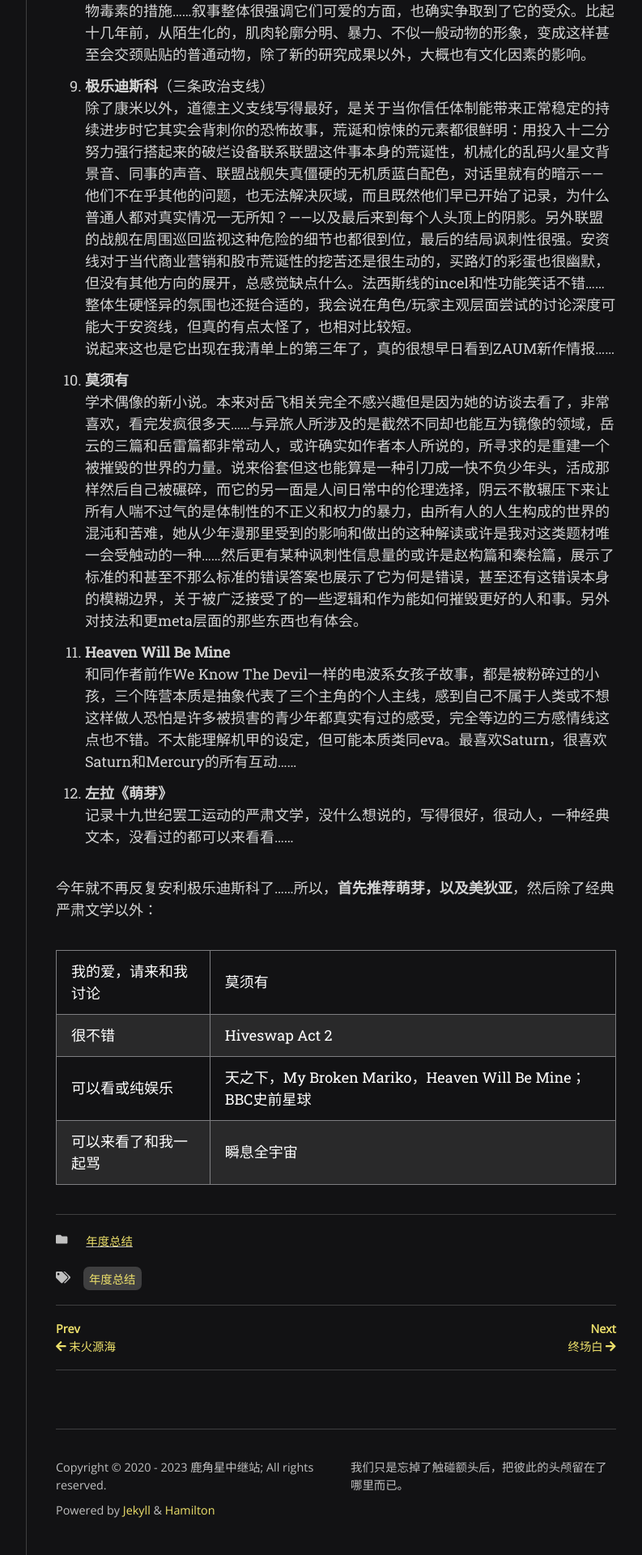
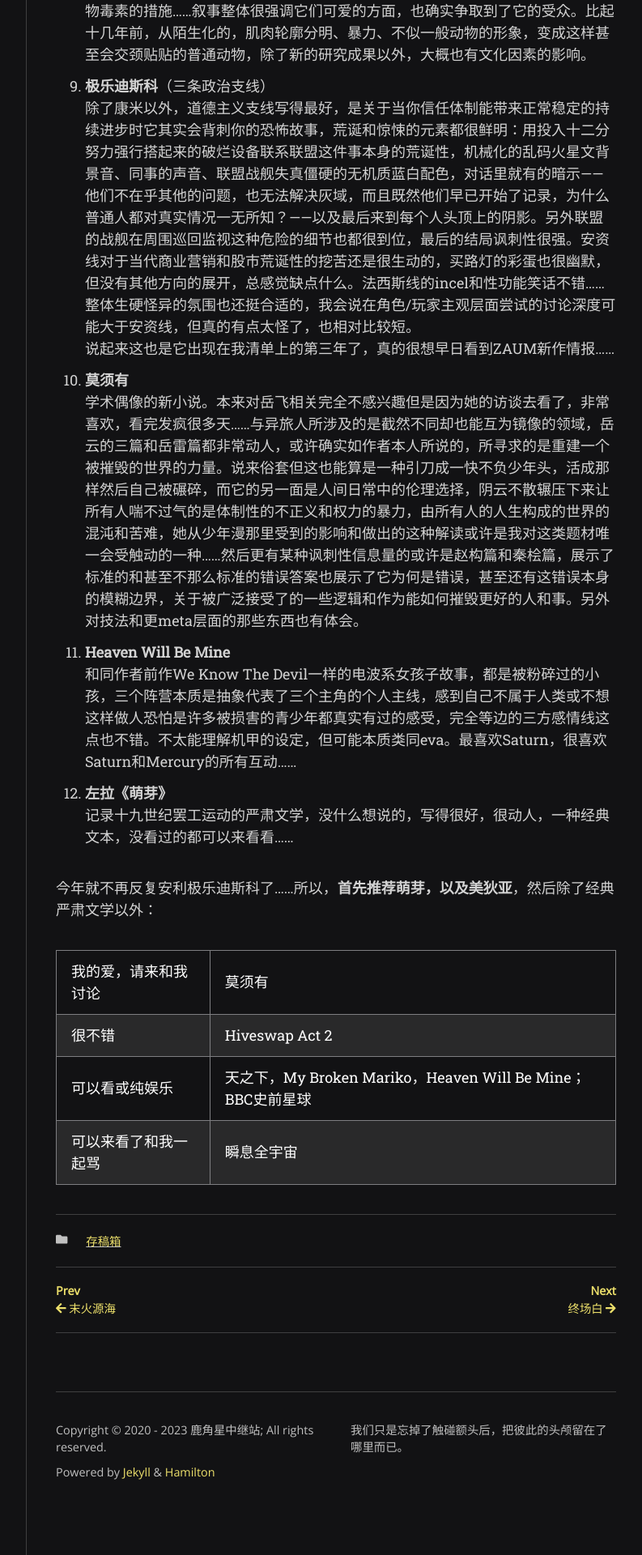
Before and after one commit to scatterdclouds/scatterdclouds.github.io, a Jekyll site: the page built from _posts/2022-06-29-firsthalf2022.md, in a window 1280 px wide. Shown: the part 1841-3761 px from the top of the page at 81% size, without its empty margins (357-1150 px from the left). Built offline with Jekyll 4.4.1, drawn with Linux system fonts in a browser that asks for light colours; nearby versions of some CDN libraries; some web fonts are replaced; comment, search, counter and statistics services are not loaded.

Commit message:
Update 2022-06-29-firsthalf2022.md

```diff
--- a/_posts/2022-06-29-firsthalf2022.md
+++ b/_posts/2022-06-29-firsthalf2022.md
@@ -3,8 +3,8 @@ layout: post
 title: "2022上半年清单"
 date: 2022-06-29 21:20:00 +0800
 last_modified_at:
-categories: [年度总结]
-tags: [年度总结]
+categories: [存稿箱]
+tags: []
 comments: true
 ---
 
```
